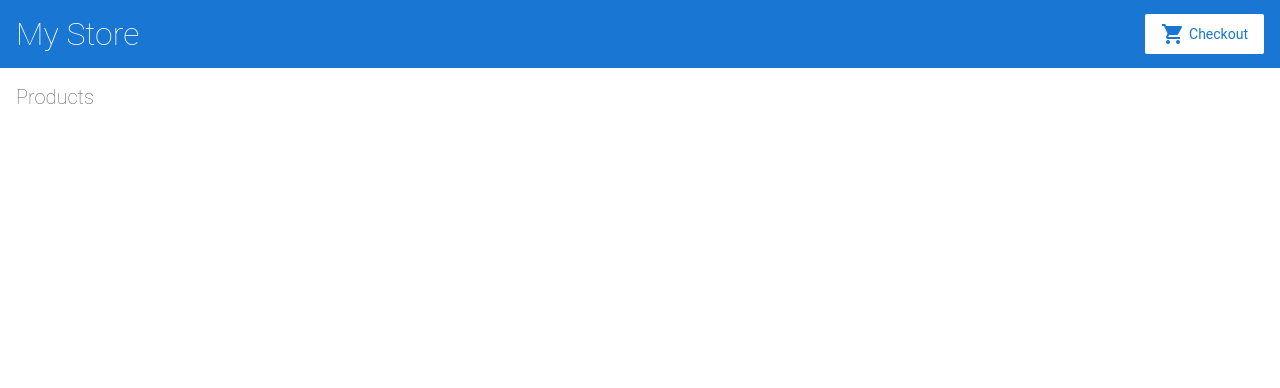
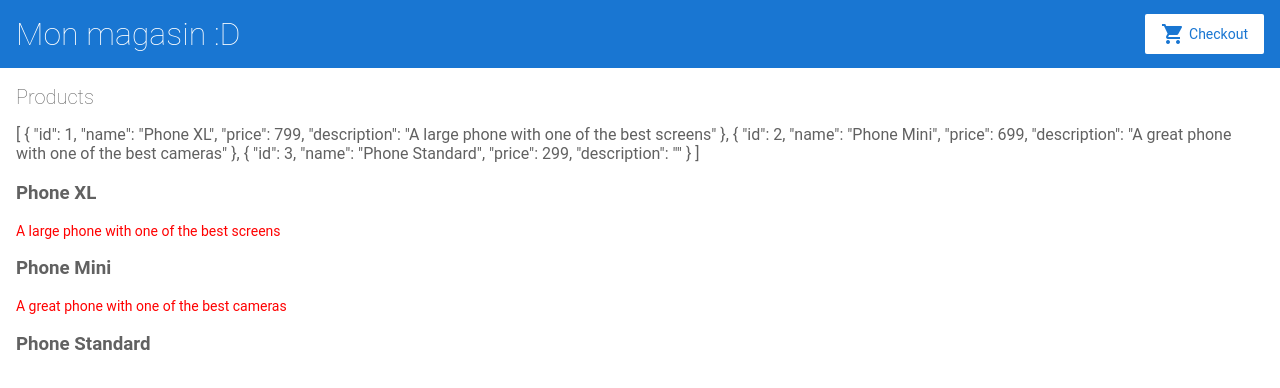
Before and after one commit to AlBertrand/angular-vtlgh4, an Angular app: page / in a window 1280 px wide. Shown: the top 388 px of the page. Built offline with nearby package versions, Linux system fonts and the light colour scheme.

Commit message:
3 files modified

```diff
--- a/src/app/product-list/product-list.component.css
+++ b/src/app/product-list/product-list.component.css
@@ -5,3 +5,12 @@ Copyright Google LLC. All Rights Reserved.
 Use of this source code is governed by an MIT-style license that
 can be found in the LICENSE file at https://angular.io/license
 */
+
+ul,li {
+  list-style:none;
+  padding-left:0;
+}
+
+.cher{
+  color:red;
+}
--- a/src/app/product-list/product-list.component.html
+++ b/src/app/product-list/product-list.component.html
@@ -1,4 +1,15 @@
 <h2>Products</h2>
+{{products|json}}
+<ul>
+  <li
+    *ngFor="let product of products"
+    [title]="product.description">
+    <h3>{{product.name}}</h3>
+    <p *ngIf="product.description"
+    [class.cher]="product.price>500">{{product.description}}</p>
+  </li>
+
+</ul>
 
 
 <!--
--- a/src/app/top-bar/top-bar.component.html
+++ b/src/app/top-bar/top-bar.component.html
@@ -1,5 +1,5 @@
 <a [routerLink]="['/']">
-  <h1>My Store</h1>
+  <h1>Mon magasin :D</h1>
 </a>
 
 <a class="button fancy-button"><i class="material-icons">shopping_cart</i>Checkout</a>
```
